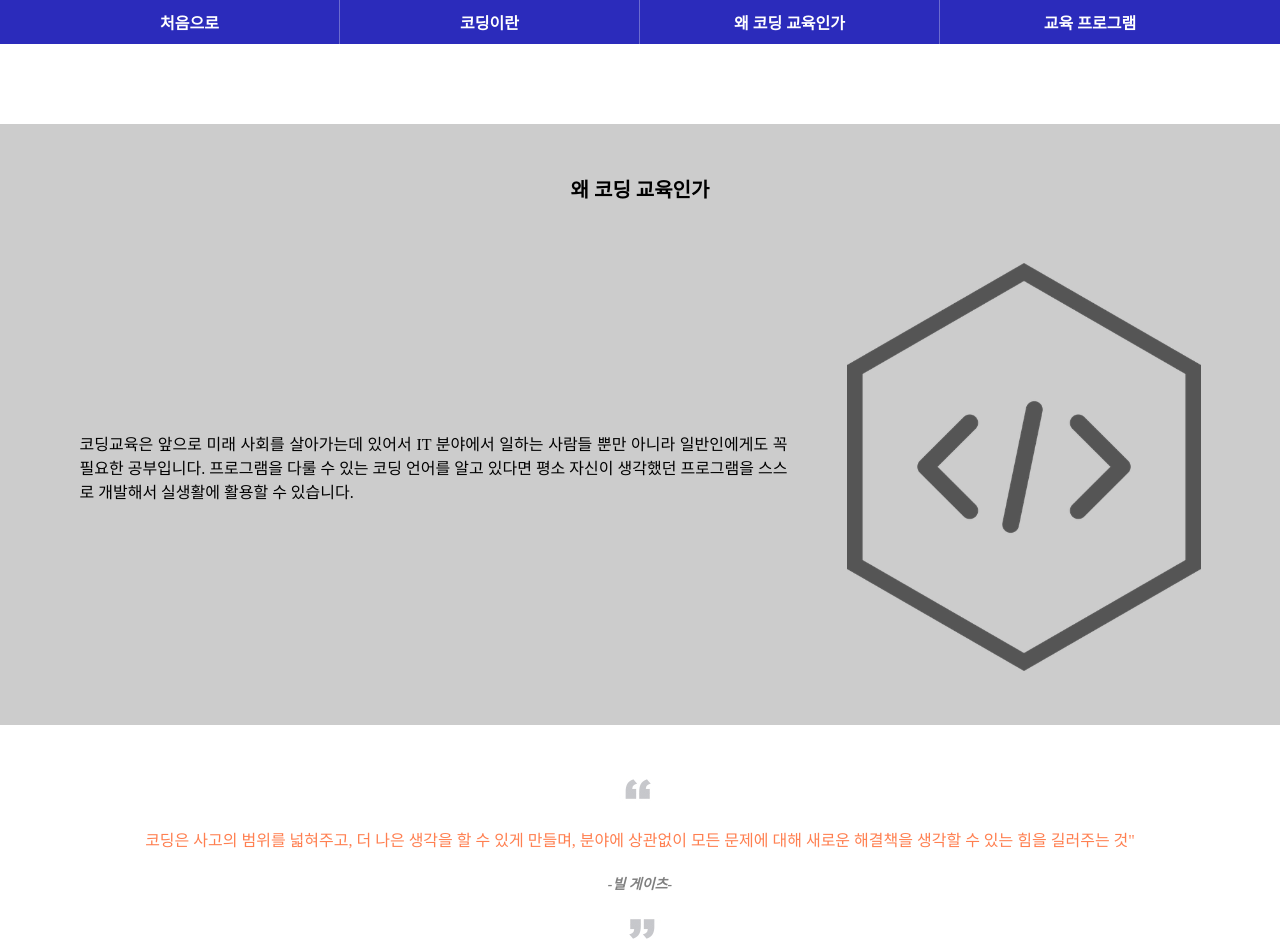
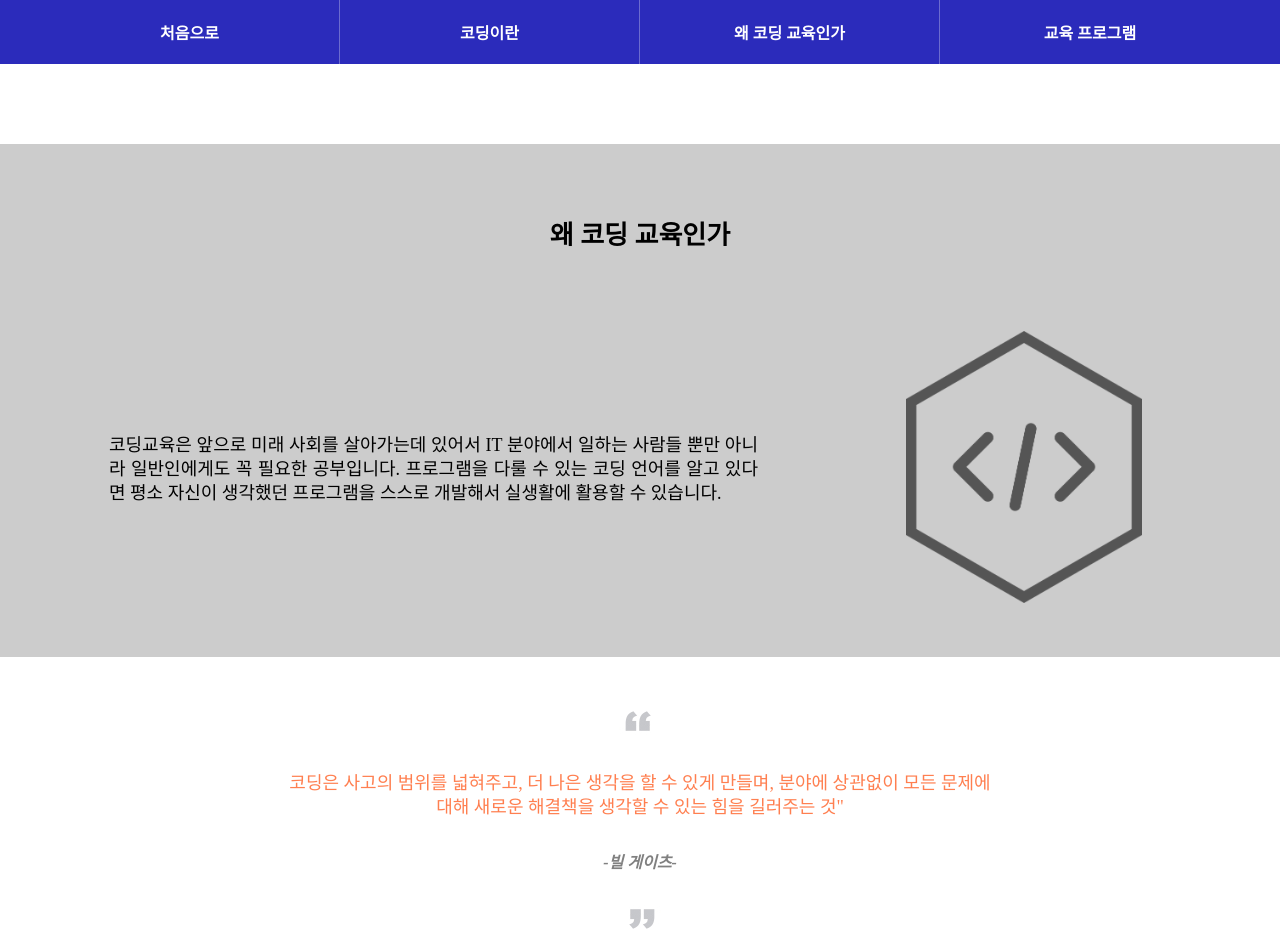
Before and after one commit to bonoboon/coding, a plain HTML site: page index.html in a window 1280 px wide. Shown: the top 952 px of the page. Drawn offline with Linux system fonts and the light colour scheme.

Commit message:
pc버전 완성

```diff
--- a/css/coding.css
+++ b/css/coding.css
@@ -230,3 +230,47 @@ footer {
         width: 80%;
     }
 }
+
+
+/* ========== PC ========== */
+@media screen and (min-width:1024px) {
+    /* header */
+    .gnb > li > a {
+        padding: 20px;
+    }
+
+    /* main */
+    section > h2 {
+        margin-top: 20px;
+        margin-bottom: 80px;
+        font-size: 26px;
+    }
+
+    .coding-flex-box > div:first-child {
+        width: 55%;
+    }
+
+    .coding-flex-box > div:last-child {
+        width: 25%;
+        text-align: center;
+    }
+
+    .coding-flex-box > div:first-child > p {
+        font-size: 18px;
+    }
+
+    .coding-flex-box .coding-img > img {
+        width: 80%;
+    }
+
+    /* saying */
+    .saying p {
+        margin: 30px 20%;
+        font-size: 18px;
+    }
+
+    .saying strong {
+        margin-bottom: 30px;
+        font-size: 16px;
+    }
+}
```
